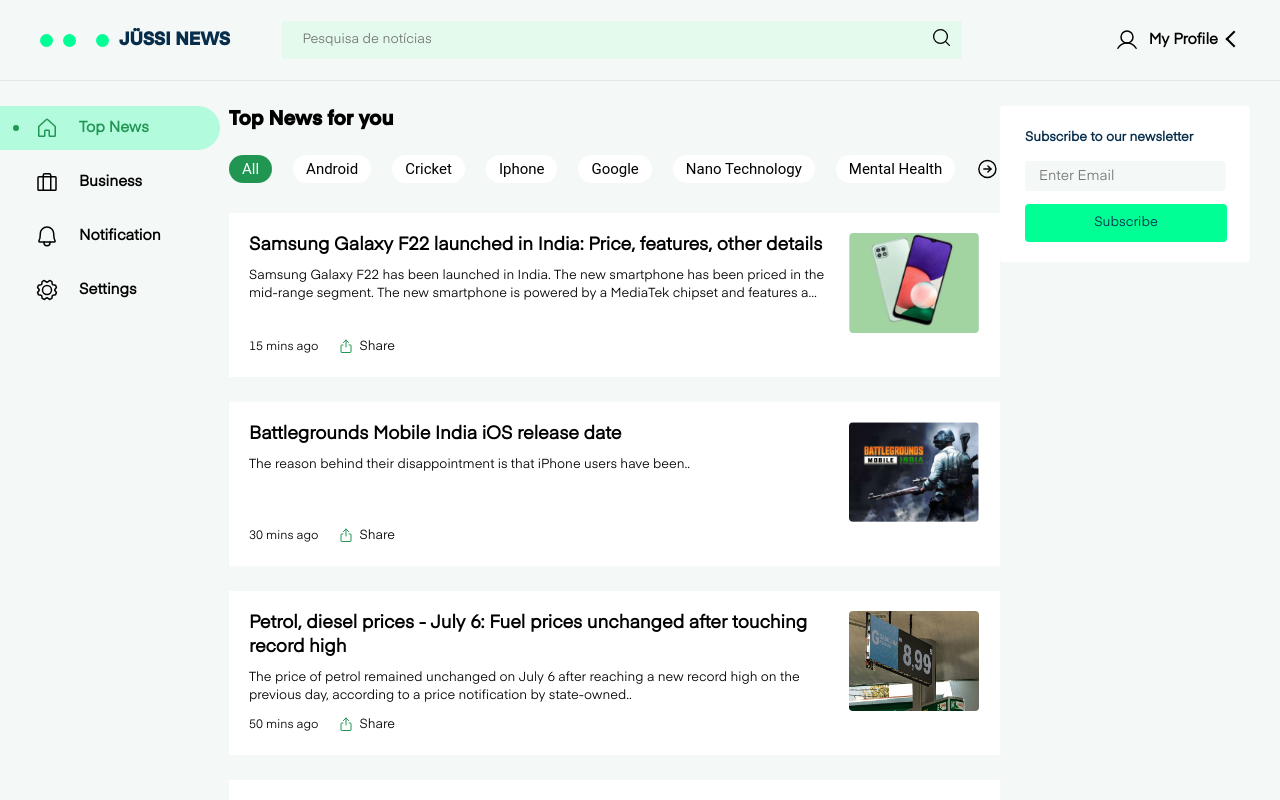
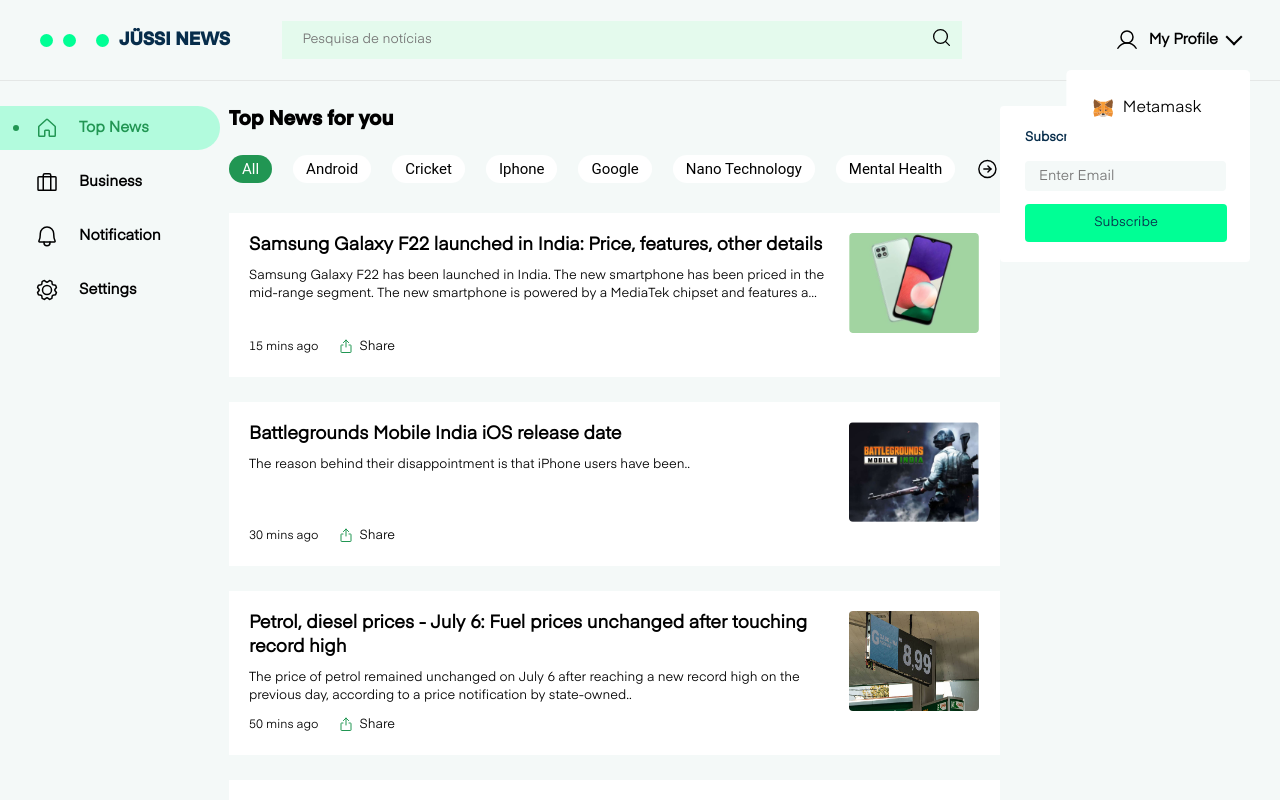
Before and after one commit to LipeMachado/jussiNews, a React (Vite) app: page / in a window 1280 px wide. Both pictures are taken after a click on the element "My Profile". Shown: the top 800 px of the page. Built offline with nearby package versions, Linux system fonts and the light colour scheme.

Commit message:
Click Outside Menu

```diff
--- a/src/Components/ArrowProfileMenu/index.jsx
+++ b/src/Components/ArrowProfileMenu/index.jsx
@@ -14,14 +14,14 @@
     };
 
     return (
-        <ArrowProfileContainerMenuDiv onClick={SwitchMode}>
+        <ArrowProfileContainerMenuDiv onClick={() => { SwitchMode(); props.onClick(); }}>
             <MyProfileTextH2>
                 {props.text}
             </MyProfileTextH2>
 
             <ArrowProfileContainerDiv style={{
-                transform: active ? "rotate(225deg)" : "rotate(135deg)",
-                marginBottom: active ? "2px" : "7px"
+                transform: active ? "rotate(135deg)" : "rotate(225deg)",
+                marginBottom: active ? "7px" : "2px"
             }} />
         </ArrowProfileContainerMenuDiv>
     );
--- a/src/Components/ArrowProfileMenu/style.jsx
+++ b/src/Components/ArrowProfileMenu/style.jsx
@@ -4,13 +4,13 @@
     display: flex;
     justify-content: center;
     align-items: center;
+    cursor: pointer;
 `;
 
 export const MyProfileTextH2 = styled.h2`
     font-family: EinaRegular;
     font-size: 15px;
     margin-right: 10px;
-    cursor: pointer;
 `;
 
 export const ArrowProfileContainerDiv = styled.div`
--- /dev/null
+++ b/src/Components/UseClickOutside/index.jsx
@@ -0,0 +1,23 @@
+import { useEffect } from 'react';
+
+export function UseClickOutside(ref, handler) {
+  useEffect(() => {
+    const listener = event => {
+      const el = ref?.current;
+
+      if (!el || el.contains(event.target)) {
+        return;
+      }
+
+      handler(event);
+    };
+
+    document.addEventListener('mousedown', listener);
+    document.addEventListener('touchstart', listener);
+    return () => {
+      document.removeEventListener('mousedown', listener);
+      document.removeEventListener('touchstart', listener);
+      console.log('a')
+    };
+  }, [ref, handler]);
+}
--- a/src/Pages/MenuPage/style.jsx
+++ b/src/Pages/MenuPage/style.jsx
@@ -7,5 +7,5 @@
 `;
 
 export const Aside = styled.aside`
-    padding: 0 30px 0 0;
+    margin-right: 30px;
 `;
--- a/src/Sections/MenuPageSections/Header/index.jsx
+++ b/src/Sections/MenuPageSections/Header/index.jsx
@@ -1,4 +1,4 @@
-import React, { useState } from 'react';
+import React, { useState, useRef } from 'react';
 import {
     NavBarHeader,
     LogoDiv,
@@ -10,10 +10,22 @@
 } from './style.jsx';
 import { MagnifyingGlass, User } from 'phosphor-react';
 
-import { Logo } from '../../../Components/Logo/';
+import { Logo } from '../../../Components/Logo/'
 import { ArrowProfileMenu } from '../../../Components/ArrowProfileMenu/'
+import { ProfileMenu } from '../ProfileMenu/'
+import { UseClickOutside } from '../../../Components/UseClickOutside/'
 
 export function Header() {
+
+    const [openMenu, setOpenMenu] = useState(false);
+
+    const ToggleOpenMenu = () => {
+        setOpenMenu(!openMenu);
+    }
+
+    const ContainerProfileMenu = useRef(null);
+
+    UseClickOutside(ContainerProfileMenu, () => setOpenMenu(false));
 
     return (
         <NavBarHeader>
@@ -29,8 +41,9 @@
             </SearchDiv>
             <ProfileDiv>
                 <User size={24} />
-                <MyProfileDiv>
-                    <ArrowProfileMenu text="My Profile" />
+                <MyProfileDiv ref={ContainerProfileMenu}>
+                    <ArrowProfileMenu text="My Profile" onClick={() => ToggleOpenMenu()} />
+                    <ProfileMenu className={openMenu ? 'active' : 'disable'}/>
                 </MyProfileDiv>
             </ProfileDiv>
         </NavBarHeader>
--- /dev/null
+++ b/src/Sections/MenuPageSections/ProfileMenu/index.jsx
@@ -0,0 +1,22 @@
+import React from 'react';
+import {
+    ProfileMenuContainerSection,
+    MenuItemsDiv,
+    ItemMetamaskDiv
+} from './style.jsx';
+
+import { IconMetamask } from '../../../Assets/Icons/IconMetamask.jsx';
+
+export function ProfileMenu(props) {
+
+    return (
+        <ProfileMenuContainerSection className={props.className} >
+            <MenuItemsDiv>
+                <ItemMetamaskDiv>
+                    <IconMetamask />
+                    <span>Metamask</span>
+                </ItemMetamaskDiv>
+            </MenuItemsDiv>
+        </ProfileMenuContainerSection>
+    );
+}
--- /dev/null
+++ b/src/Sections/MenuPageSections/ProfileMenu/style.jsx
@@ -0,0 +1,47 @@
+import styled from 'styled-components';
+
+export const ProfileMenuContainerSection = styled.div`
+    position: absolute;
+    top: 70px;
+    width: 150px;
+    padding: 1rem;
+    transform: translateX(-45%);
+    background-color: var(--white);
+    z-index: 99;
+    border-radius: 5px;
+    border: 1px solid transparent;
+    overflow: hidden;
+    opacity: 0;
+    transition: all 0.2s ease-in-out;
+
+    &.active {
+        opacity: 1;
+    }
+
+    svg {
+        width: 20px;
+        height: 20px;
+    }
+`;
+
+export const MenuItemsDiv = styled.div`
+    display: block;
+    font-family: EinaRegular;
+    font-weight: 500;
+`;
+
+export const ItemMetamaskDiv = styled.div`
+    display: flex;
+    align-items: center;
+    padding: 10px;
+    cursor: pointer;
+    transition: all 0.3s ease-in-out;
+
+    &:hover {
+        background-color: var(--gray);
+    }
+
+    &:span {
+        font-size: 13px;
+    }
+`;
```
